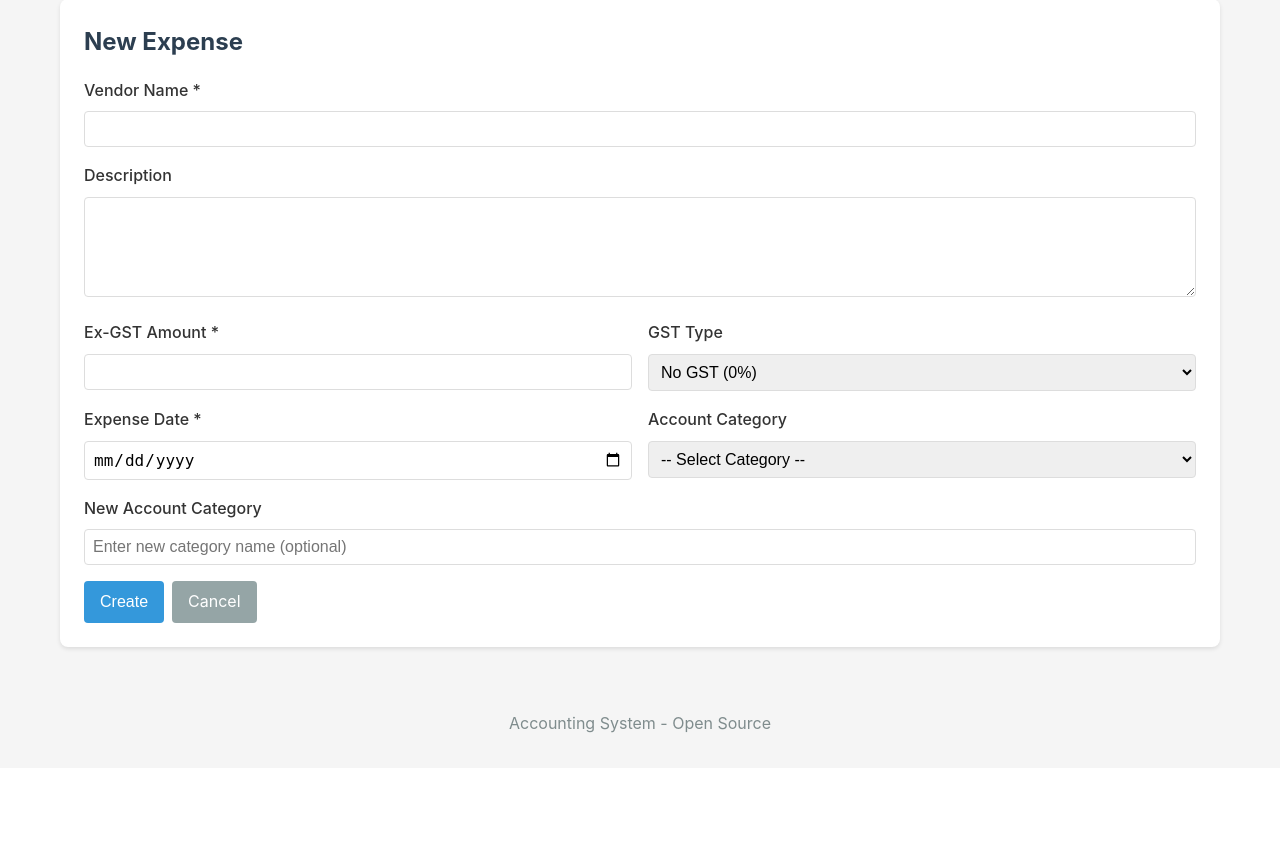
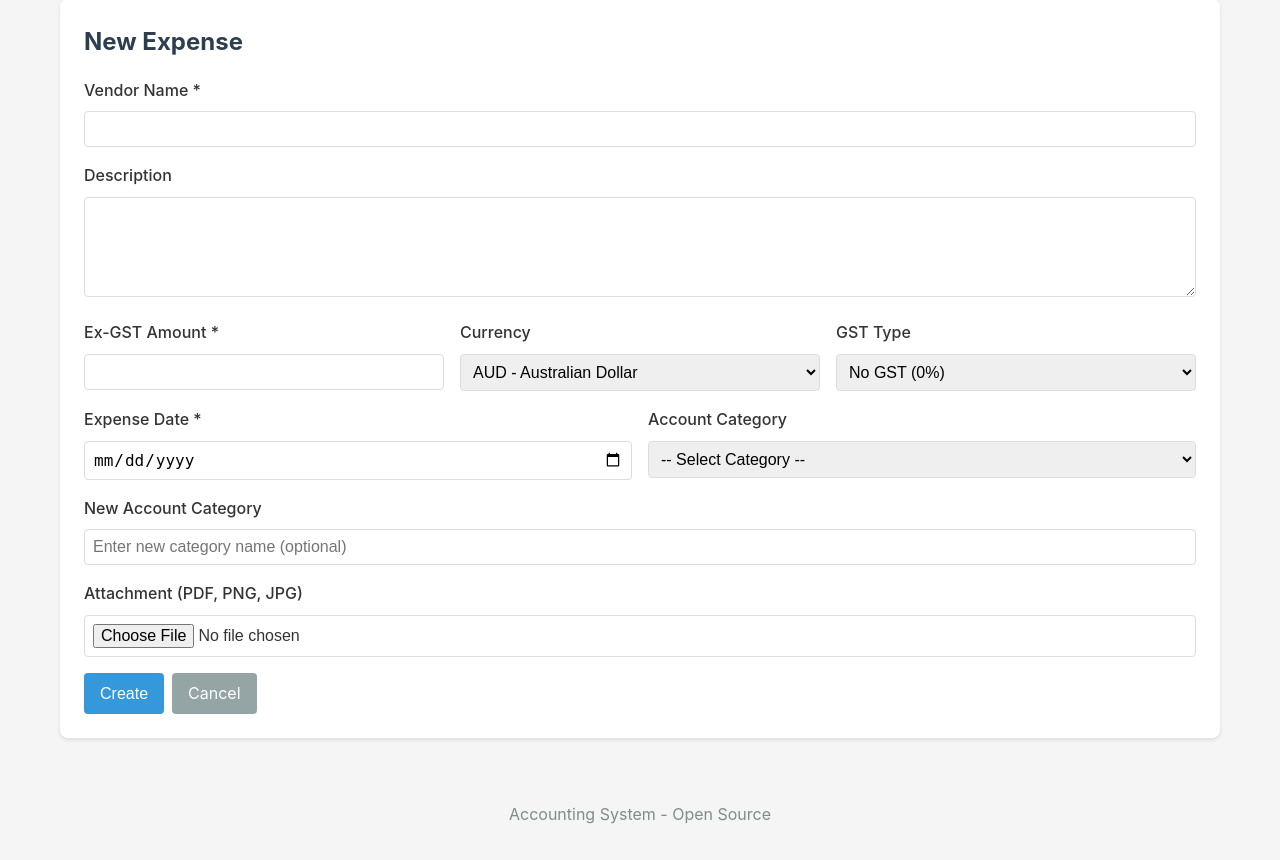
Before and after one commit to larkins/py_pg_accounts, a Flask app: page /expenses/new in a window 1280 px wide. Shown: the part 116-976 px from the top of the page. Before the commit the page ends 849 px from the top, so only its background shows below. Run offline with Flask 3, Linux system fonts and the light colour scheme; the visitor is signed in with stand-in values (Sample User, id 1).

Commit message:
Add currency support and file upload to expenses
- Add currency dropdown (AUD/USD) to expense form
- Add file upload field for PDF/image attachments
- Add currency columns to Expense model (currency, original_currency_amount, exchange_rate)
- Add Twelve Data API integration for USD to AUD conversion
- Update database schema with new currency columns
- Add TWELVE_DATA_API_KEY to .env.example
- Create LAUNCH_TODO.md with setup notes
- Add app/shared/currency.py for exchange rate fetching

```diff
--- a/app/hmi/routes.py
+++ b/app/hmi/routes.py
@@ -1,7 +1,10 @@
-from flask import Blueprint, render_template, request, redirect, url_for, flash, session
+from flask import Blueprint, render_template, request, redirect, url_for, flash, session, current_app
+from werkzeug.utils import secure_filename
 from werkzeug.security import generate_password_hash
 from datetime import date
 from decimal import Decimal
+import os
+import uuid
 
 from app.models import db
 from app.models.user import User
@@ -185,8 +188,10 @@ def new_expense():
         description = request.form.get('description', '').strip()
         ex_gst_amount = request.form.get('ex_gst_amount', '')
         gst_type = request.form.get('gst_type', '0')
+        currency = request.form.get('currency', 'AUD')
         expense_date_str = request.form.get('expense_date', '')
         account_category_id = request.form.get('account_category_id', '')
+        attachment = request.files.get('attachment')
 
         errors = []
 
@@ -206,15 +211,31 @@ def new_expense():
                                    description=description,
                                    ex_gst_amount=ex_gst_amount,
                                    gst_type=gst_type,
+                                   currency=currency,
                                    expense_date=expense_date_str,
                                    account_category_id=account_category_id)
 
         try:
-            ex_gst = Decimal(ex_gst_amount)
+            original_amount = Decimal(ex_gst_amount)
             gst = Decimal(gst_type)
             expense_date = date.fromisoformat(expense_date_str)
-            gst_amount = (ex_gst * gst).quantize(Decimal('0.01'))
-            total_amount = ex_gst + gst_amount
+
+            original_currency_amount = None
+            exchange_rate = None
+            aud_amount = original_amount
+
+            if currency == 'USD':
+                from app.shared.currency import get_usd_to_aud_rate, convert_usd_to_aud
+                exchange_rate = get_usd_to_aud_rate(expense_date_str)
+                if exchange_rate:
+                    original_currency_amount = original_amount
+                    aud_amount = convert_usd_to_aud(original_amount, exchange_rate)
+                else:
+                    flash('Could not fetch exchange rate. Storing as AUD.', 'warning')
+                    currency = 'AUD'
+
+            gst_amount = (aud_amount * gst).quantize(Decimal('0.01'))
+            total_amount = aud_amount + gst_amount
         except (ValueError, Exception) as e:
             flash(f'Invalid data: {str(e)}', 'error')
             return render_template('expense_form.html',
@@ -223,19 +244,50 @@ def new_expense():
                                    description=description,
                                    ex_gst_amount=ex_gst_amount,
                                    gst_type=gst_type,
+                                   currency=currency,
                                    expense_date=expense_date_str,
                                    account_category_id=account_category_id)
+
+        attachment_path = None
+        if attachment and attachment.filename:
+            from werkzeug.utils import secure_filename
+            import os
+            filename = secure_filename(attachment.filename)
+            allowed_extensions = {'pdf', 'png', 'jpg', 'jpeg'}
+            if '.' not in filename or filename.rsplit('.', 1)[1].lower() not in allowed_extensions:
+                flash('Invalid file type. Allowed: PDF, PNG, JPG', 'error')
+                return render_template('expense_form.html',
+                                       categories=categories,
+                                       vendor_name=vendor_name,
+                                       description=description,
+                                       ex_gst_amount=ex_gst_amount,
+                                       gst_type=gst_type,
+                                       currency=currency,
+                                       expense_date=expense_date_str,
+                                       account_category_id=account_category_id)
+
+            upload_folder = os.path.join(current_app.config.get('UPLOAD_FOLDER', 'uploads'), 'expenses')
+            os.makedirs(upload_folder, exist_ok=True)
+            import uuid
+            unique_filename = f'{uuid.uuid4()}_{filename}'
+            filepath = os.path.join(upload_folder, unique_filename)
+            attachment.save(filepath)
+            attachment_path = filepath
 
         expense = Expense(
             user_id=user_id,
             vendor_name=vendor_name,
             description=description,
-            ex_gst_amount=ex_gst,
+            currency=currency,
+            original_currency_amount=original_currency_amount,
+            exchange_rate=exchange_rate,
+            ex_gst_amount=aud_amount,
             gst_amount=gst_amount,
             gst_type=gst,
             total_amount=total_amount,
             expense_date=expense_date,
-            account_category_id=account_category_id if account_category_id else None
+            account_category_id=account_category_id if account_category_id else None,
+            attachment_path=attachment_path
         )
 
         db.session.add(expense)
@@ -275,8 +327,10 @@ def edit_expense(expense_id):
         description = request.form.get('description', '').strip()
         ex_gst_amount = request.form.get('ex_gst_amount', '')
         gst_type = request.form.get('gst_type', '0')
+        currency = request.form.get('currency', 'AUD')
         expense_date_str = request.form.get('expense_date', '')
         account_category_id = request.form.get('account_category_id', '')
+        attachment = request.files.get('attachment')
 
         errors = []
 
@@ -297,20 +351,65 @@ def edit_expense(expense_id):
                                    description=description,
                                    ex_gst_amount=ex_gst_amount,
                                    gst_type=gst_type,
+                                   currency=currency,
                                    expense_date=expense_date_str,
                                    account_category_id=account_category_id)
 
         try:
             old_values = expense.to_dict()
 
+            original_amount = Decimal(ex_gst_amount)
+            gst = Decimal(gst_type)
+            expense_date = date.fromisoformat(expense_date_str)
+
+            original_currency_amount = None
+            exchange_rate = None
+            aud_amount = original_amount
+
+            if currency == 'USD':
+                from app.shared.currency import get_usd_to_aud_rate, convert_usd_to_aud
+                exchange_rate = get_usd_to_aud_rate(expense_date_str)
+                if exchange_rate:
+                    original_currency_amount = original_amount
+                    aud_amount = convert_usd_to_aud(original_amount, exchange_rate)
+                else:
+                    flash('Could not fetch exchange rate. Storing as AUD.', 'warning')
+                    currency = 'AUD'
+
             expense.vendor_name = vendor_name
             expense.description = description
-            expense.ex_gst_amount = Decimal(ex_gst_amount)
-            expense.gst_type = Decimal(gst_type)
-            expense.expense_date = date.fromisoformat(expense_date_str)
+            expense.currency = currency
+            expense.original_currency_amount = original_currency_amount
+            expense.exchange_rate = exchange_rate
+            expense.ex_gst_amount = aud_amount
+            expense.gst_type = gst
+            expense.expense_date = expense_date
             expense.account_category_id = account_category_id if account_category_id else None
             expense.gst_amount = (expense.ex_gst_amount * expense.gst_type).quantize(Decimal('0.01'))
             expense.total_amount = expense.ex_gst_amount + expense.gst_amount
+
+            if attachment and attachment.filename:
+                filename = secure_filename(attachment.filename)
+                allowed_extensions = {'pdf', 'png', 'jpg', 'jpeg'}
+                if '.' not in filename or filename.rsplit('.', 1)[1].lower() not in allowed_extensions:
+                    flash('Invalid file type. Allowed: PDF, PNG, JPG', 'error')
+                    return render_template('expense_form.html',
+                                           categories=categories,
+                                           expense=expense,
+                                           vendor_name=vendor_name,
+                                           description=description,
+                                           ex_gst_amount=ex_gst_amount,
+                                           gst_type=gst_type,
+                                           currency=currency,
+                                           expense_date=expense_date_str,
+                                           account_category_id=account_category_id)
+
+                upload_folder = os.path.join(current_app.config.get('UPLOAD_FOLDER', 'uploads'), 'expenses')
+                os.makedirs(upload_folder, exist_ok=True)
+                unique_filename = f'{uuid.uuid4()}_{filename}'
+                filepath = os.path.join(upload_folder, unique_filename)
+                attachment.save(filepath)
+                expense.attachment_path = filepath
 
             log = ActivityLog(
                 user_id=user_id,
@@ -337,6 +436,7 @@ def edit_expense(expense_id):
                                    description=description,
                                    ex_gst_amount=ex_gst_amount,
                                    gst_type=gst_type,
+                                   currency=currency,
                                    expense_date=expense_date_str,
                                    account_category_id=account_category_id)
 
--- a/app/hmi/templates/expense_form.html
+++ b/app/hmi/templates/expense_form.html
@@ -6,7 +6,7 @@
 <div class="card">
     <h2>{{ 'Edit Expense' if expense else 'New Expense' }}</h2>
 
-    <form method="POST">
+    <form method="POST" enctype="multipart/form-data">
         <div class="form-group">
             <label for="vendor_name">Vendor Name *</label>
             <input type="text" id="vendor_name" name="vendor_name" required value="{{ vendor_name or (expense.vendor_name if expense) }}">
@@ -21,6 +21,13 @@
             <div class="form-group">
                 <label for="ex_gst_amount">Ex-GST Amount *</label>
                 <input type="number" id="ex_gst_amount" name="ex_gst_amount" step="0.01" min="0" required value="{{ ex_gst_amount or (expense.ex_gst_amount|string if expense) }}">
+            </div>
+            <div class="form-group">
+                <label for="currency">Currency</label>
+                <select id="currency" name="currency">
+                    <option value="AUD" {% if (currency or expense.currency if expense) == 'AUD' %}selected{% endif %}>AUD - Australian Dollar</option>
+                    <option value="USD" {% if (currency or expense.currency if expense) == 'USD' %}selected{% endif %}>USD - US Dollar</option>
+                </select>
             </div>
             <div class="form-group">
                 <label for="gst_type">GST Type</label>
@@ -52,6 +59,14 @@
             <input type="text" name="new_category_name" placeholder="Enter new category name (optional)">
         </div>
 
+        <div class="form-group">
+            <label for="attachment">Attachment (PDF, PNG, JPG)</label>
+            <input type="file" id="attachment" name="attachment" accept=".pdf,.png,.jpg,.jpeg">
+            {% if expense and expense.attachment_path %}
+            <p style="margin-top: 0.5rem; font-size: 0.875rem;">Current: {{ expense.attachment_path }}</p>
+            {% endif %}
+        </div>
+
         <div class="actions">
             <button type="submit" class="btn btn-primary">{{ 'Update' if expense else 'Create' }}</button>
             <a href="{{ url_for('hmi.expenses') }}" class="btn btn-secondary">Cancel</a>
--- a/app/models/expense.py
+++ b/app/models/expense.py
@@ -12,6 +12,9 @@ class Expense(db.Model):
     account_category_id = db.Column(db.String(36), db.ForeignKey('account_categories.id'), nullable=True)
     vendor_name = db.Column(db.String(255), nullable=False)
     description = db.Column(db.Text, nullable=True)
+    currency = db.Column(db.String(3), nullable=False, default='AUD')
+    original_currency_amount = db.Column(db.Numeric(12, 2), nullable=True)
+    exchange_rate = db.Column(db.Numeric(10, 6), nullable=True)
     ex_gst_amount = db.Column(db.Numeric(12, 2), nullable=False)
     gst_amount = db.Column(db.Numeric(12, 2), nullable=False, default=0)
     gst_type = db.Column(db.Numeric(3, 1), nullable=False, default=0)
@@ -39,6 +42,9 @@ class Expense(db.Model):
             'account_category_name': self.account_category.name if self.account_category else None,
             'vendor_name': self.vendor_name,
             'description': self.description,
+            'currency': self.currency,
+            'original_currency_amount': str(self.original_currency_amount) if self.original_currency_amount else None,
+            'exchange_rate': str(self.exchange_rate) if self.exchange_rate else None,
             'ex_gst_amount': str(self.ex_gst_amount),
             'gst_amount': str(self.gst_amount),
             'gst_type': str(self.gst_type),
--- a/app/shared/__init__.py
+++ b/app/shared/__init__.py
@@ -1,2 +1,3 @@
 from .decorators import api_key_required, log_activity
 from .validators import validate_uuid, validate_decimal, validate_date_string, validate_gst_type
+from .currency import get_usd_to_aud_rate, convert_usd_to_aud
--- a/schema/init.sql
+++ b/schema/init.sql
@@ -33,6 +33,9 @@ CREATE TABLE IF NOT EXISTS expenses (
     account_category_id VARCHAR(36) REFERENCES account_categories(id) ON DELETE SET NULL,
     vendor_name VARCHAR(255) NOT NULL,
     description TEXT,
+    currency VARCHAR(3) NOT NULL DEFAULT 'AUD',
+    original_currency_amount NUMERIC(12, 2),
+    exchange_rate NUMERIC(10, 6),
     ex_gst_amount NUMERIC(12, 2) NOT NULL,
     gst_amount NUMERIC(12, 2) NOT NULL DEFAULT 0,
     gst_type NUMERIC(3, 1) NOT NULL DEFAULT 0,
```
Also changed, not shown: app/shared/currency.py (added, +59 -0 lines), 1 other file.
